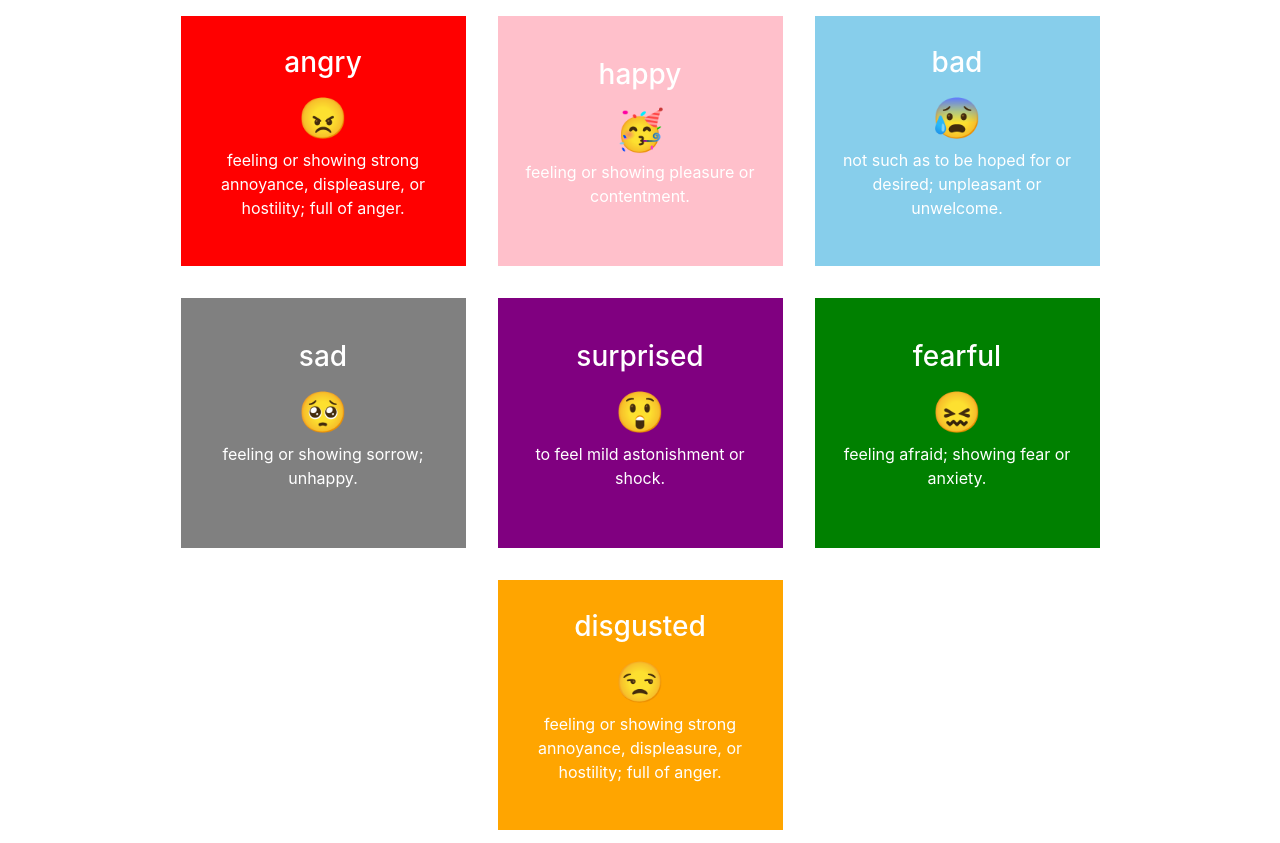
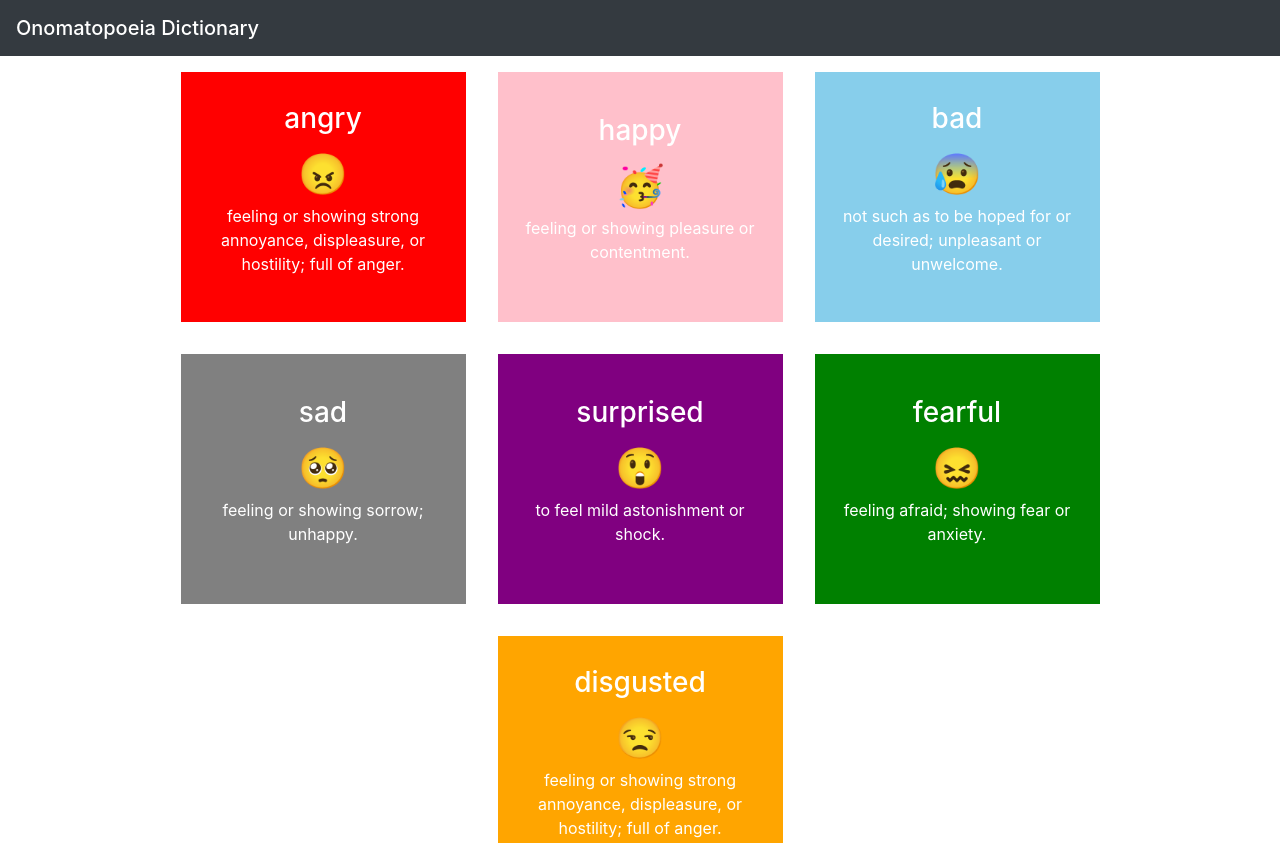
Before and after one commit to ksk-aiko/EmotionalOnomatopoeiaDictionary, a plain HTML site: page index.html in a window 1280 px wide. Shown: the top 843 px of the page. Drawn offline with nearby package versions, Linux system fonts and the light colour scheme.

Commit message:
Add headers and footers to organise the page structure.

```diff
--- a/index.html
+++ b/index.html
@@ -27,9 +27,20 @@
     <title>Emotional Dictionary</title>
   </head>
   <body>
-    <div id="target">
+    <header>
+      <nav class="navbar navbar-expand-lg navbar-dark bg-dark">
+        <h1 class="navbar-brand mb-0">Onomatopoeia Dictionary</h1>
+      </nav>
+    </header>
 
-    </div>
+    <main id="target" role="main">
+
+    </main>
+
+    <footer class="bg-dark text-white text-center py-3 mt-5">
+      <p>&copy; 2025 Emotional Onomatopoeia Dictionary</p>
+    </footer>
+
     <script src="main.js"></script>
   </body>
   </html>
```
